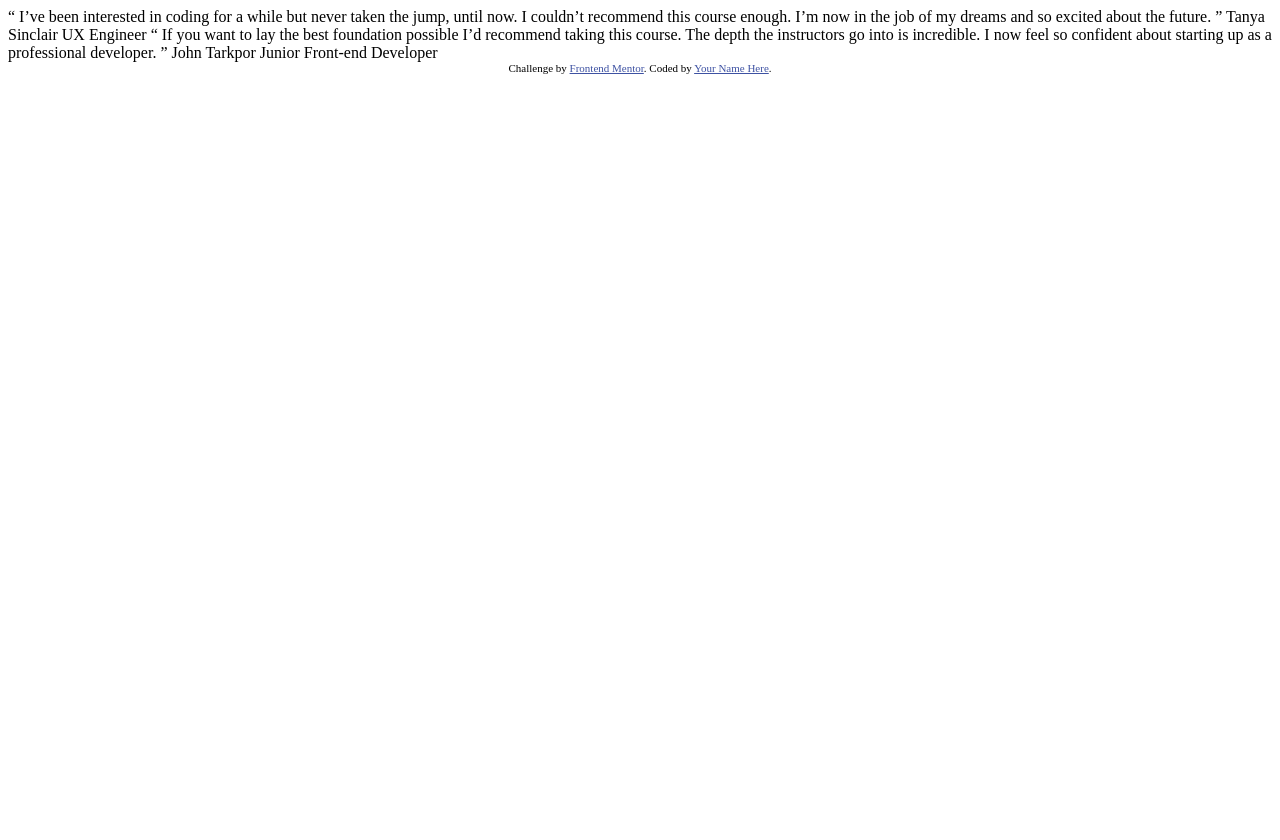
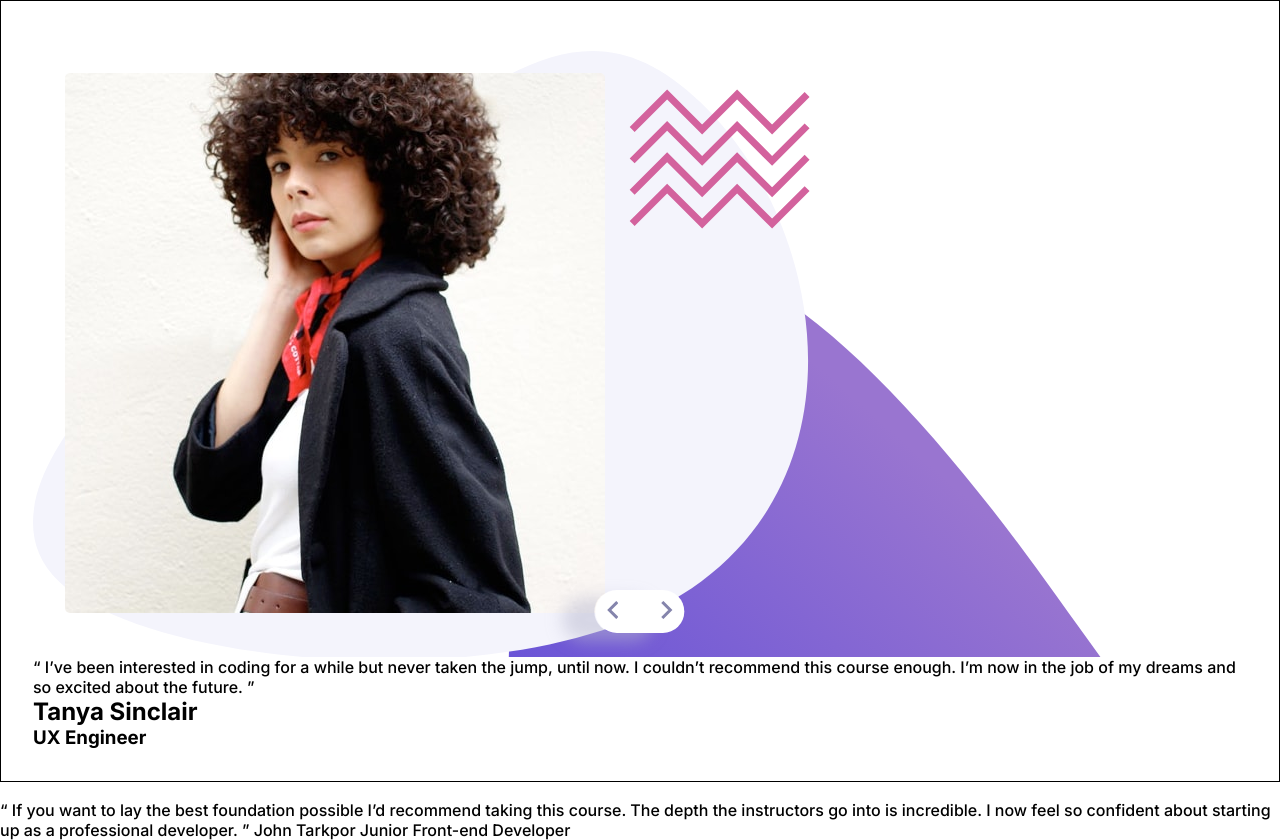
Before and after one commit to idkbit/Testimonials-Slider, a plain HTML site: page index.html in a window 1280 px wide. Before the commit the page ends 800 px from the top, so only its background shows below. Drawn offline with Linux system fonts and the light colour scheme.

Commit message:
photo positioned

```diff
--- a/index.html
+++ b/index.html
@@ -1,27 +1,39 @@
 <!DOCTYPE html>
 <html lang="en">
+
 <head>
   <meta charset="UTF-8">
-  <meta name="viewport" content="width=device-width, initial-scale=1.0"> <!-- displays site properly based on user's device -->
+  <meta name="viewport" content="width=device-width, initial-scale=1.0">
+  <link rel="icon" type="image/png" sizes="32x32" href="./images/favicon-32x32.png">
+  <title>Frontend Mentor | Coding Bootcamp Testimonials Slider</title>
+  <link rel="preconnect" href="https://fonts.gstatic.com">
+  <link href="https://fonts.googleapis.com/css2?family=Inter:wght@300;500;700&display=swap" rel="stylesheet">
+  <link rel="stylesheet" href="./style.css">
+</head>
 
-  <link rel="icon" type="image/png" sizes="32x32" href="./images/favicon-32x32.png">
+<body>
+  <div class="wrapper">
+    <main class="content">
+      <div class="slider">
+        <div class="photo-container"><img class="photo" src="./images/image-tanya.jpg" alt="photo of woman."></div>
+        <div class="btns">
+          <button class="prev-btn btn"><img src="./images/icon-prev.svg" alt=""></button><button
+            class="next-btn btn"><img src="./images/icon-next.svg" alt=""></button>
+        </div>
+      </div>
+      <div class="slider-text">
+        <p class="text">“ I’ve been interested in coding for a while but never taken the jump, until now.
+          I couldn’t recommend this course enough. I’m now in the job of my dreams and so
+          excited about the future. ”</p>
+        <h2 class="name">Tanya Sinclair</h2>
+        <h3 class="job">UX Engineer</h3>
+      </div>
+    </main>
+  </div>
 
-  <title>Frontend Mentor | Coding Bootcamp Testimonials Slider</title>
 
-  <!-- Feel free to remove these styles or customise in your own stylesheet 👍 -->
-  <style>
-    .attribution { font-size: 11px; text-align: center; }
-    .attribution a { color: hsl(228, 45%, 44%); }
-  </style>
-</head>
-<body>
 
-  “ I’ve been interested in coding for a while but never taken the jump, until now.
-  I couldn’t recommend this course enough. I’m now in the job of my dreams and so
-  excited about the future. ”
 
-  Tanya Sinclair
-  UX Engineer
 
   “ If you want to lay the best foundation possible I’d recommend taking this course.
   The depth the instructors go into is incredible. I now feel so confident about
@@ -30,9 +42,6 @@
   John Tarkpor
   Junior Front-end Developer
 
-  <div class="attribution">
-    Challenge by <a href="https://www.frontendmentor.io?ref=challenge" target="_blank">Frontend Mentor</a>.
-    Coded by <a href="#">Your Name Here</a>.
-  </div>
 </body>
+
 </html>
--- /dev/null
+++ b/style.scss
@@ -0,0 +1,68 @@
+$darkBlue: hsl(240, 38%, 20%);
+$grayishBlue: hsl(240, 18%, 77%);
+
+*,
+*::after,
+*::before {
+  padding: 0;
+  margin: 0;
+  box-sizing: border-box;
+}
+
+:root {
+  font-family: "Inter", sans-serif;
+}
+
+.wrapper {
+  min-height: 100vh;
+}
+
+.content {
+  border: 1px solid #000;
+  padding: 2rem;
+}
+
+.slider {
+  position: relative;
+
+  .photo-container {
+    padding: 2.5rem 2rem;
+    background: url("./images/pattern-bg.svg") no-repeat 0 18px/100%;
+  }
+  .photo {
+    max-width: 100%;
+    border-radius: 5px;
+  }
+  .btns {
+    position: absolute;
+    background-color: transparent;
+    border-radius: 30px;
+    bottom: 1.5rem;
+    left: 50%;
+    transform: translateX(-50%);
+    box-shadow: -2rem 0.5rem 1rem rgba($grayishBlue, 0.5);
+    .btn {
+      border: none;
+      padding: 0.7rem;
+    }
+    .prev-btn {
+      border-radius: 30px 0 0 30px;
+      transition: 0.3s;
+      padding-right: 1.5em;
+      background-color: #fff;
+      transform: translateX(1px);
+    }
+    .next-btn {
+      border-radius: 0 30px 30px 0;
+      transition: 0.3s;
+      padding-left: 1.5rem;
+      background-color: #fff;
+      transform: translateX(-1px);
+    }
+    .prev-btn:active,
+    .next-btn:active {
+      transform: translateY(3px);
+      box-shadow: 0 3px rgba($grayishBlue, 0.8);
+    }
+  }
+}
```
Also changed, not shown: style.css (added), 1 other file.
